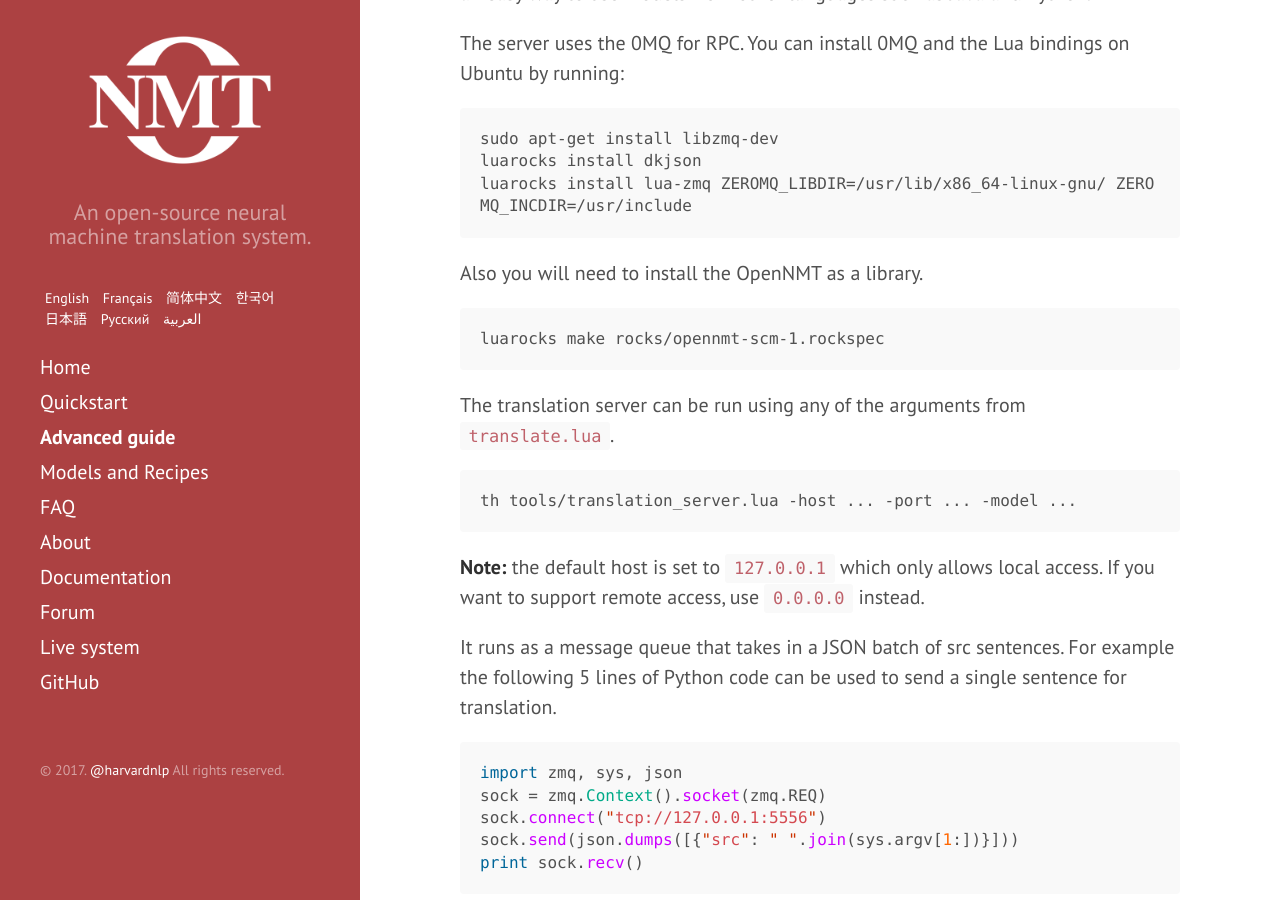
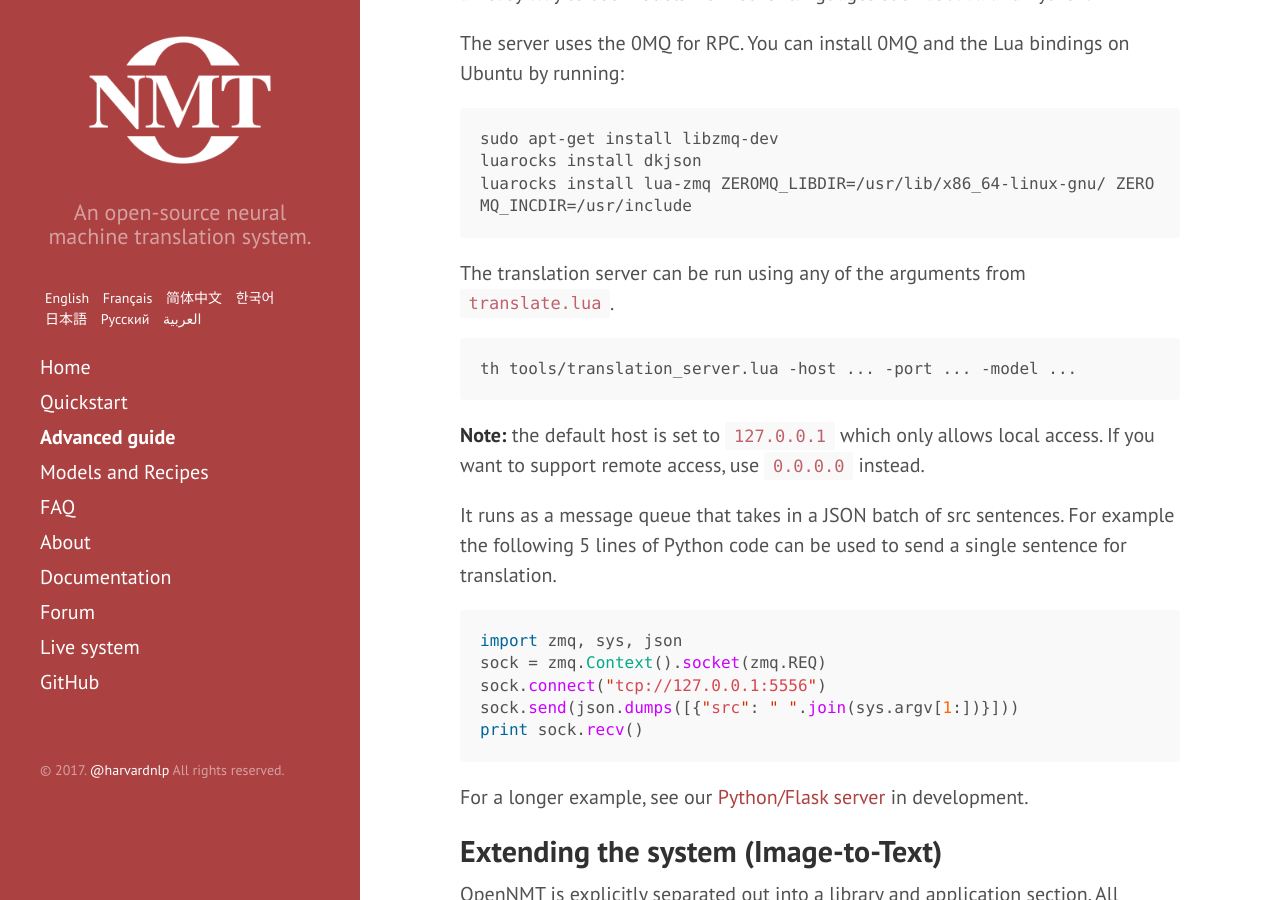
Before and after one commit to OpenNMT/opennmt.github.io, a Jekyll site: the page built from Advanced.md, in a window 1280 px wide and 900 px high, scrolled down 7298 px. Built offline with Jekyll 4.4.1, drawn with Linux system fonts in a browser that asks for light colours.

Commit message:
Remove misleading advice

````diff
--- a/Advanced.md
+++ b/Advanced.md
@@ -229,12 +229,6 @@ luarocks install dkjson
 luarocks install lua-zmq ZEROMQ_LIBDIR=/usr/lib/x86_64-linux-gnu/ ZEROMQ_INCDIR=/usr/include
 ```
 
-Also you will need to install the OpenNMT as a library.
-
-```
-luarocks make rocks/opennmt-scm-1.rockspec
-```
-
 The translation server can be run using any of the arguments from `translate.lua`.
 
 ```
````
